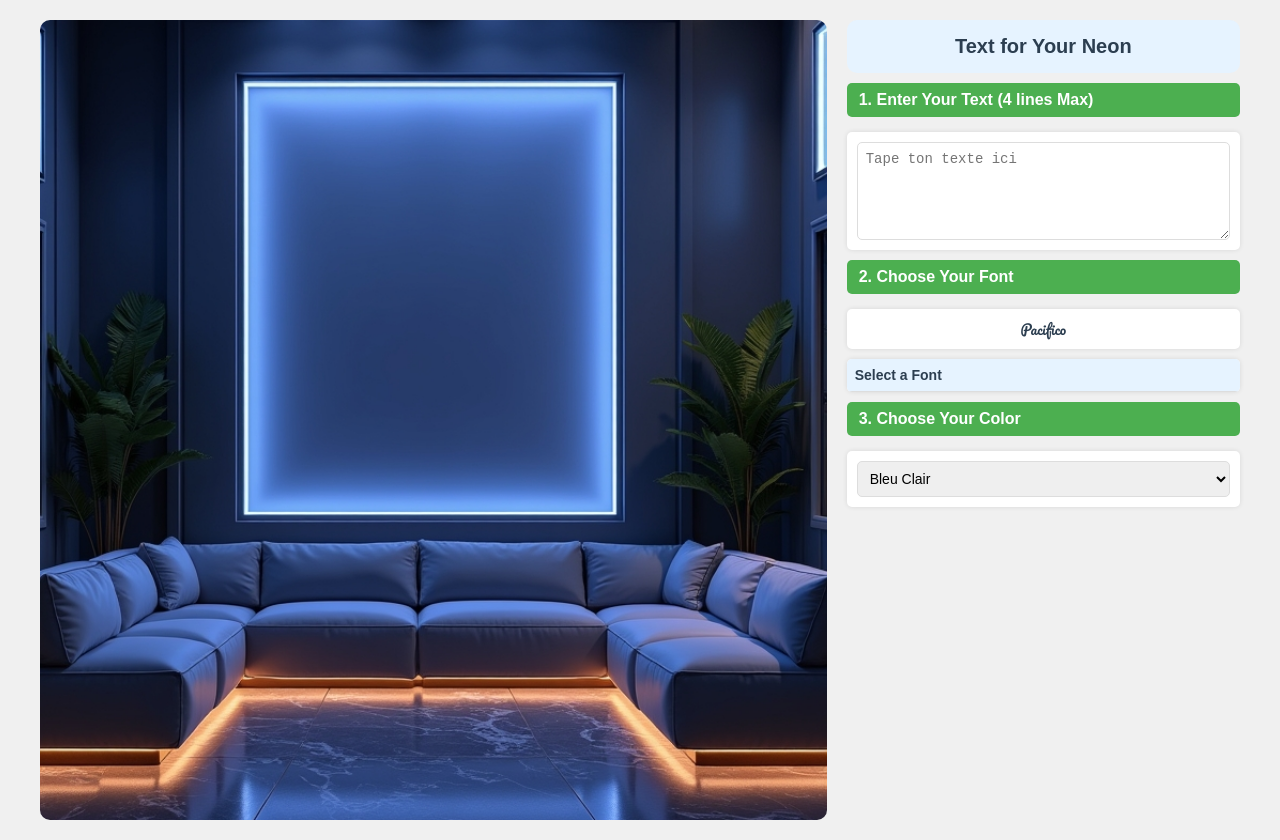
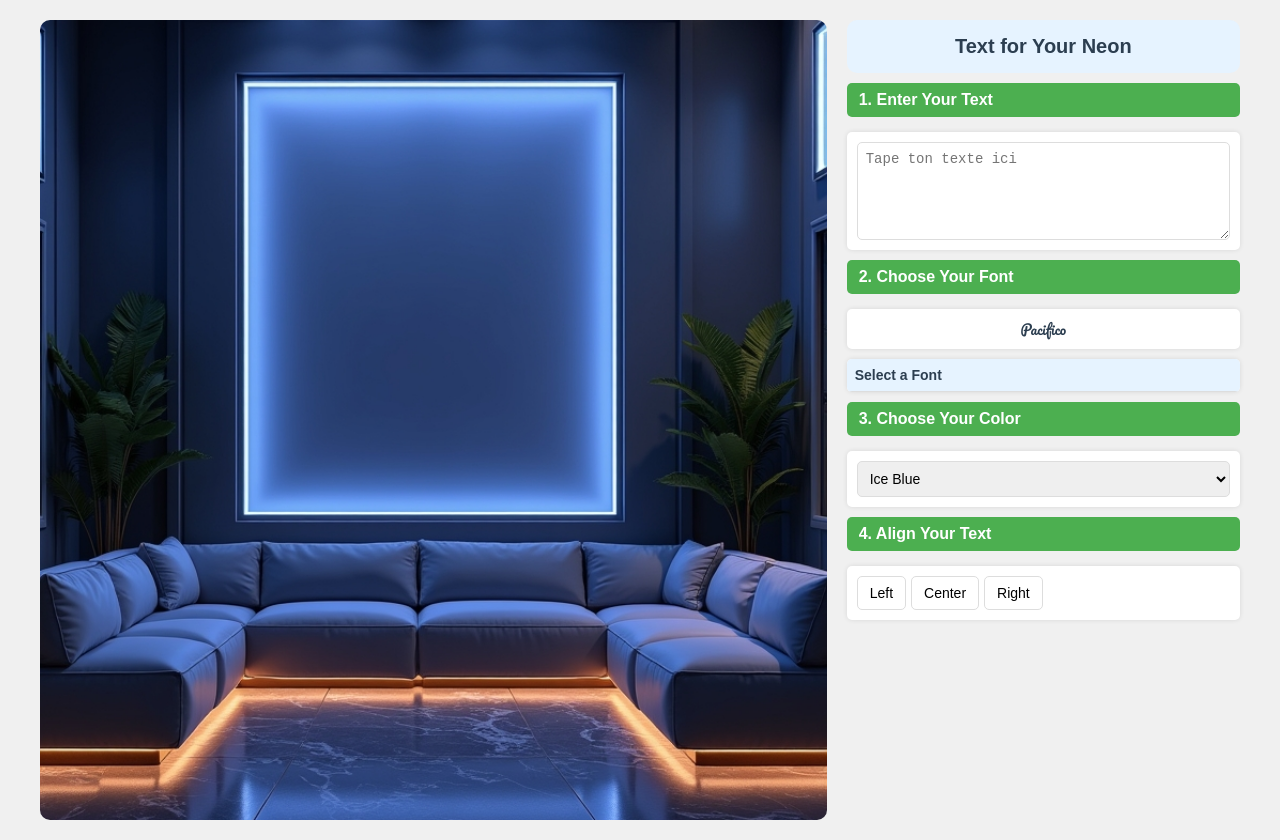
Before and after one commit to mahmoudkarim/mahmoudkarim.github.io, a plain HTML site: page index.html in a window 1280 px wide. Drawn offline with Linux system fonts and the light colour scheme; a web font is replaced by a local one.

Commit message:
v1.0.7 - add new colors

```diff
--- a/index.html
+++ b/index.html
@@ -6,11 +6,11 @@
 <body>
   <div class="container">
     <div class="left-column">
-      <canvas id="neonCanvas" width="650" height="400"></canvas>
+      <canvas id="neonCanvas" width="600" height="300"></canvas>
     </div>
     <div class="right-column">
       <div class="title-box">Text for Your Neon</div>
-      <div class="step-title">1. Enter Your Text (4 lines Max)</div>
+      <div class="step-title">1. Enter Your Text</div>
       <div class="input-box">
         <textarea id="neonText" placeholder="Tape ton texte ici"></textarea>
       </div>
@@ -25,13 +25,26 @@
       <div class="step-title">3. Choose Your Color</div>
       <div class="color-box">
         <select id="neonColor">
-          <option value="#00ffff">Bleu Clair</option>
-          <option value="#ff00ff">Rose Néon</option>
-          <option value="#ff4500">Orange Néon</option>
-          <option value="#00ff00">Vert Néon</option>
-          <option value="#ff0000">Rouge Néon</option>
-          <option value="#ffff00">Jaune Néon</option>
+          <option value="#00ffff">Ice Blue</option>
+          <option value="#fff44f">Lemon Yellow</option>
+          <option value="#ffb6c1">Light Pink</option>
+          <option value="#ffd700">Golden Yellow</option>
+          <option value="#800080">Purple</option>
+          <option value="#ff4500">Orange</option>
+          <option value="#f5deb3">Warm White</option>
+          <option value="#ff00ff">Pink</option>
+          <option value="#0000ff">Blue</option>
+          <option value="#ff0000">Red</option>
+          <option value="#00ff00">Green</option>
+          <option value="#ffffff">White</option>
+          <option value="#008080">Maldiv Green</option>
         </select>
+      </div>
+      <div class="step-title">4. Align Your Text</div>
+      <div class="input-box">
+        <button id="alignLeft">Left</button>
+        <button id="alignCenter">Center</button>
+        <button id="alignRight">Right</button>
       </div>
     </div>
   </div>
--- a/script.js
+++ b/script.js
@@ -15,7 +15,7 @@ const neonColor = document.getElementById('neonColor');
 const fonts = [
   "Pacifico", "Dancing Script", "Lobster", "Kaushan Script", "Sacramento",
   "Rock Salt", "Satisfy", "Indie Flower", "Great Vibes", "Cinzel",
-  "Fira Sans", "Bungee", "Amatic SC", "Bangers", "Barriecito",
+  "Fira Sans", "Amatic SC", "Barriecito",
   "Lobster Two", "Shadows Into Light", "Merriweather", "Playfair Display",
   "Orbitron", "Courier New"
 ];
--- a/styles.css
+++ b/styles.css
@@ -159,3 +159,23 @@ body {
   .font-square span {
     font-family: inherit;
   }
+
+  .input-box button {
+    padding: 8px 12px;
+    margin-right: 5px;
+    font-size: 14px;
+    border: 1px solid #ddd;
+    border-radius: 5px;
+    background-color: #fff;
+    cursor: pointer;
+    transition: background-color 0.2s;
+  }
+
+  .input-box button:hover {
+    background-color: #e0e0e0;
+  }
+
+  .input-box button.active {
+    background-color: #4CAF50;
+    color: white;
+  }
```
